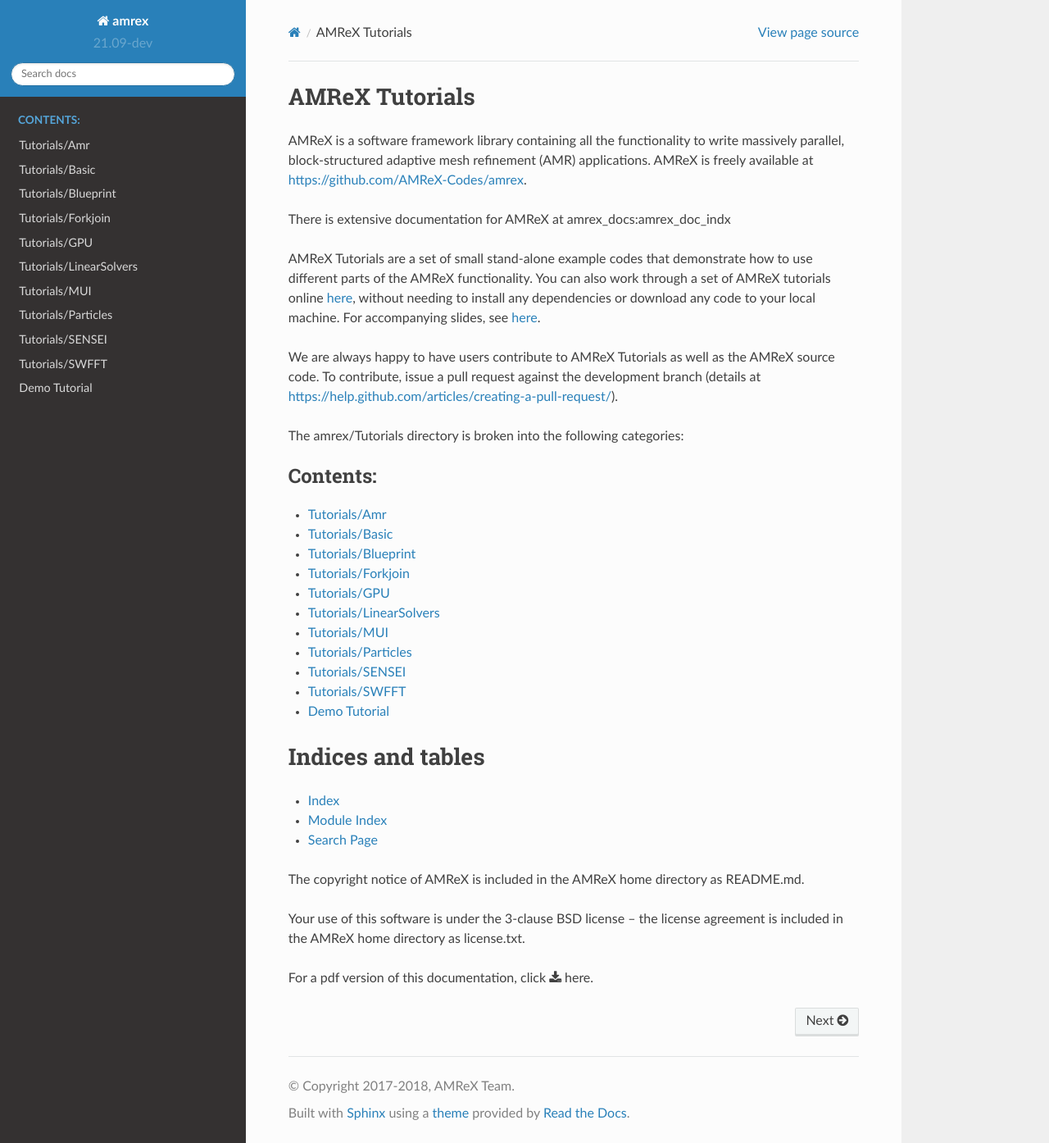
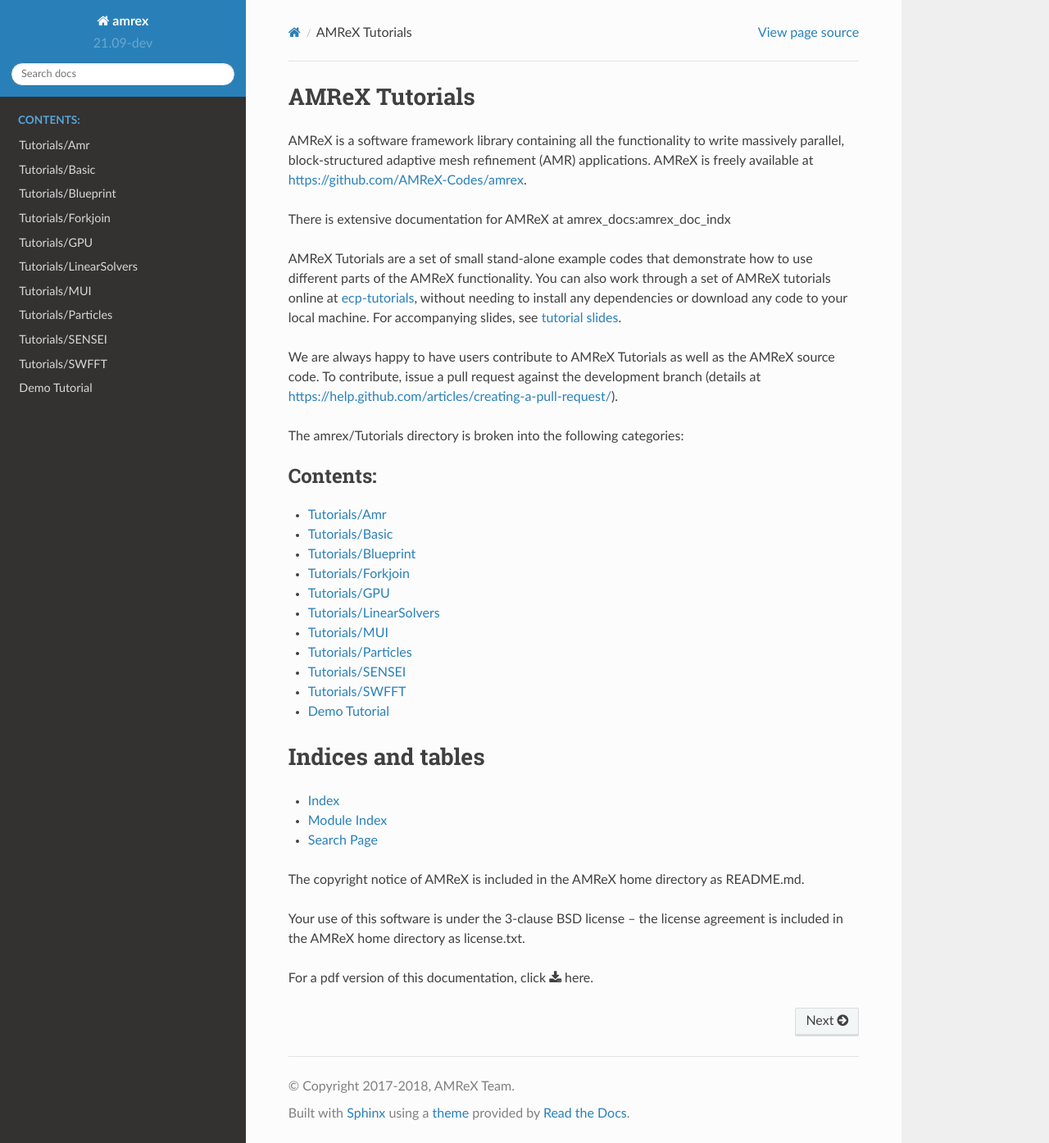
Before and after one commit to AMReX-Codes/amrex-tutorials, a Sphinx documentation site: the page built from Docs/source/index.rst, in a window 1280 px wide and 1394 px high. Shown: the whole window at 82% size. Built offline with Sphinx 7.4.7 and the Read the Docs theme 2.0.0, drawn with Linux system fonts in a browser that asks for light colours; pages that are not in the unit, such as notebooks, are missing from menus.

Commit message:
Fixes to avoid Sphinx warnings.

```diff
--- a/Docs/source/Basic_Tutorial.rst
+++ b/Docs/source/Basic_Tutorial.rst
@@ -29,7 +29,7 @@
 
 
 **Demo Tutorial**
-----------------
+------------------
 
 The Demo Tutorial is designed to introduce main concepts of AMReX to new users
 while walking through a compile->run->visualize pipeline. Demo tutorial uses
--- a/Docs/source/index.rst
+++ b/Docs/source/index.rst
@@ -12,9 +12,9 @@
 
 AMReX Tutorials are a set of small stand-alone example codes that demonstrate how
 to use different parts of the AMReX functionality. You can also work through a set
-of AMReX tutorials online `here <https://github.com/atmyers/ecp-tutorials>`_, without
+of AMReX tutorials online at `ecp-tutorials <https://github.com/atmyers/ecp-tutorials>`_, without
 needing to install any dependencies or download any code to your local machine. For
-accompanying slides, see `here <https://amrex-codes.github.io/amrex/tutorial_slides.pdf>`_.
+accompanying slides, see `tutorial slides <https://amrex-codes.github.io/amrex/tutorial_slides.pdf>`_.
 
 We are always happy to have users contribute to AMReX Tutorials as well as
 the AMReX source code. To contribute, issue a pull request against the development branch
```
